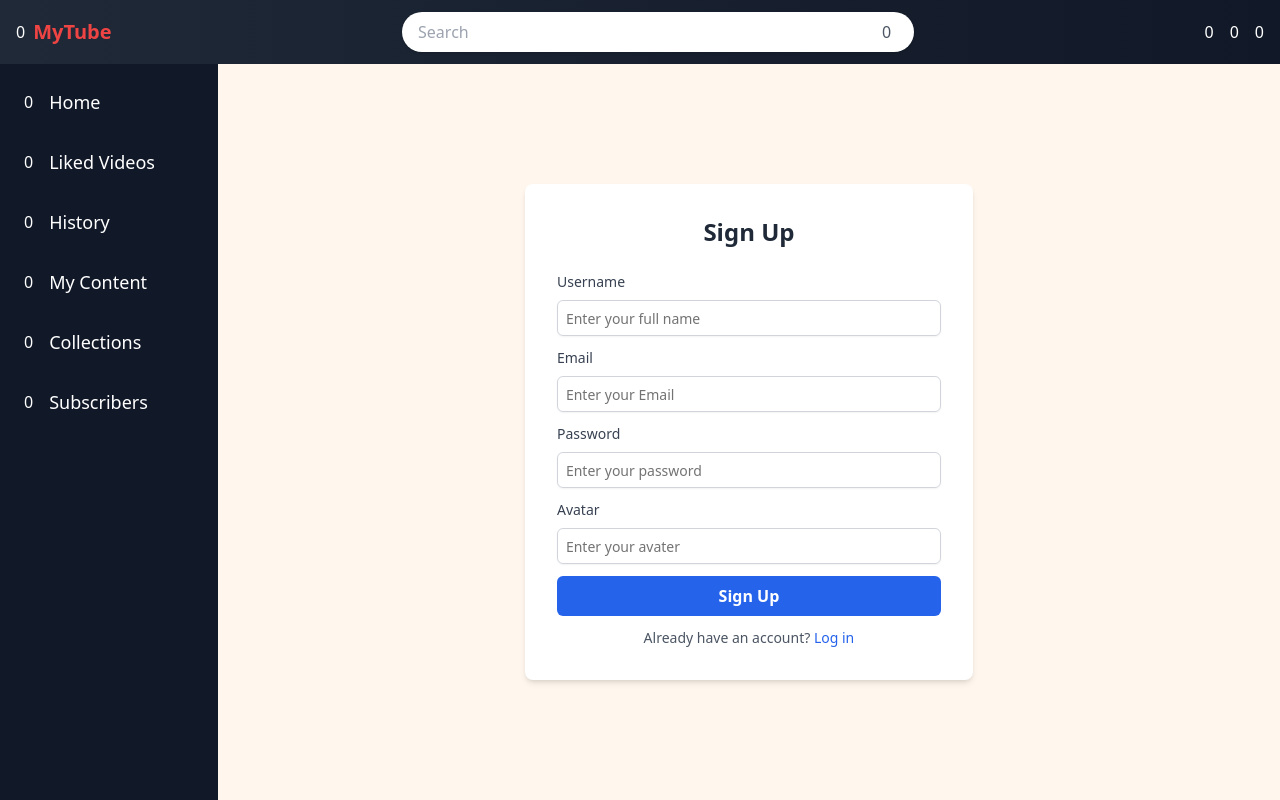
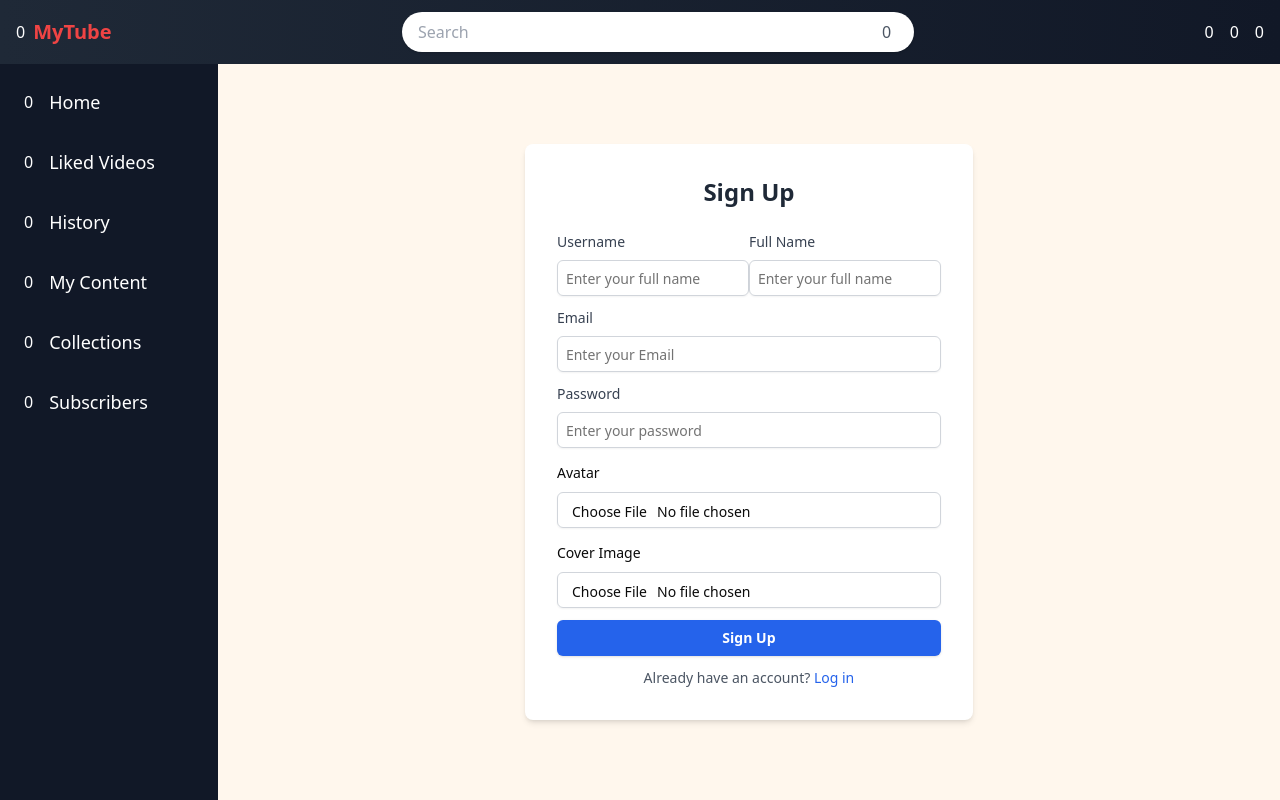
Before and after one commit to tilak-dev/video-publish, a Next.js app in the folder client/: page /signup in a window 1280 px wide. Built offline with nearby package versions, Linux system fonts and the light colour scheme; no server answers.

Commit message:
signup page added working fine

```diff
--- a/client/src/app/(aurh)/signup/page.tsx
+++ b/client/src/app/(aurh)/signup/page.tsx
@@ -5,7 +5,6 @@ import Link from "next/link";
 import {
   Form,
   FormControl,
-  FormDescription,
   FormField,
   FormItem,
   FormLabel,
@@ -16,40 +15,59 @@ import { z } from "zod";
 import { useForm } from "react-hook-form";
 import { zodResolver } from "@hookform/resolvers/zod";
 import { Input } from "@/components/ui/input";
+import { Button } from "@/components/ui/button";
+import api from "@/utils/axiosInstance";
 
 const SignupPage = () => {
-  const [avatar, setAvatar] = useState();
-
-
-
   const form = useForm<z.infer<typeof signUpSchema>>({
     resolver: zodResolver(signUpSchema),
     defaultValues: {
+      username:"",
       fullName: "",
       email: "",
       password: "",
-      avatar: avatar,
+      avatar: null,
+      coverImage:  null ,
+
     },
   });
 
-  function onSubmit(values: z.infer<typeof signUpSchema>) {
-    // Do something with the form values.
-    // ✅ This will be type-safe and validated.
-    console.log(values);
+  async function onSubmit(values: z.infer<typeof signUpSchema>) {
+    const formData = new FormData();
+
+    // Append text fields
+    formData.append("username", values.username);
+    formData.append("fullName", values.fullName);
+    formData.append("email", values.email);
+    formData.append("password", values.password);
+
+    // Append file fields
+    if (values.avatar) formData.append("avatar", values.avatar);
+    if (values.coverImage) formData.append("coverImage", values.coverImage);
+
+    try {
+      const response = await api.post("/users/register", formData, {
+        headers: { "Content-Type": "multipart/form-data" },//coz document is included
+      });
+      console.log(response.data);
+    } catch (error) {
+      console.error("Error registering user:", error);
     }
-
+  }
   return (
-    <div className="min-h-full w-full flex items-center justify-center bg-orange-50">
+  <div className="h-full w-full flex items-center justify-center bg-orange-50 overflow-y-auto">
+      <div className="h-full w-full flex items-center justify-center bg-orange-50 ">
       <div className="bg-white p-8 rounded-lg shadow-md w-full max-w-md">
         <h2 className="text-2xl font-bold text-center text-gray-800 mb-6">
           Sign Up
         </h2>
         <Form {...form}>
           <form onSubmit={form.handleSubmit(onSubmit)} className="space-y-3">
-            {/* fullname */}
+            {/* fullname  and username*/}
+            <div className=" flex justify-between">
             <FormField
               control={form.control}
-              name="fullName"
+              name="username"
               render={({ field }) => (
                 <FormItem>
                   <FormLabel className="block text-sm font-medium text-gray-700">
@@ -66,6 +84,27 @@ const SignupPage = () => {
                 </FormItem>
               )}
             />
+            <FormField
+              control={form.control}
+              name="fullName"
+              render={({ field }) => (
+                <FormItem>
+                  <FormLabel className="block text-sm font-medium text-gray-700">
+                    Full Name
+                  </FormLabel>
+                  <FormControl>
+                    <Input
+                      className="mt-1 p-2 block w-full border border-gray-300 rounded-md shadow-sm focus:outline-none focus:border-blue-500"
+                      placeholder="Enter your full name"
+                      {...field}
+                      required
+                    />
+                  </FormControl>
+                </FormItem>
+              )}
+            />
+            </div>
+
             {/* email */}
             <FormField
               control={form.control}
@@ -110,30 +149,56 @@ const SignupPage = () => {
             <FormField
               control={form.control}
               name="avatar"
-              render={({ field }) => (
+              render={({ field: { value, onChange, ...fieldProps } }) => (
                 <FormItem>
-                  <FormLabel className="block text-sm font-medium text-gray-700">
-                    Avatar
-                  </FormLabel>
+                  <FormLabel>Avatar</FormLabel>
                   <FormControl>
                     <Input
-
+                      {...fieldProps}
+                      type="file"
                       className="mt-1 p-2 block w-full border border-gray-300 rounded-md shadow-sm focus:outline-none focus:border-blue-500"
                       placeholder="Enter your avater"
-                      {...field}
                       required
+                      accept="image/*, application/pdf"
+                      onChange={(event) =>
+                        onChange(event.target.files && event.target.files[0] || null)
+                      }
                     />
                   </FormControl>
+                  <FormMessage />
+                </FormItem>
+              )}
+            />
+            {/* cover image  */}
+            <FormField
+              control={form.control}
+              name="coverImage"
+              render={({ field: { value, onChange, ...fieldProps } }) => (
+                <FormItem>
+                  <FormLabel>Cover Image</FormLabel>
+                  <FormControl>
+                    <Input
+                      {...fieldProps}
+                      type="file"
+                      className="mt-1 p-2 block w-full border border-gray-300 rounded-md shadow-sm focus:outline-none focus:border-blue-500"
+                      placeholder="Enter your avater"
+                      accept="image/*, application/pdf"
+                      onChange={(event) =>
+                        onChange(event.target.files && event.target.files[0] || null)
+                      }
+                    />
+                  </FormControl>
+                  <FormMessage />
                 </FormItem>
               )}
             />
             {/* Signup Button */}
-<button
+            <Button
               type="submit"
               className="w-full bg-blue-600 text-white py-2 rounded-md font-semibold hover:bg-blue-700 transition duration-200"
             >
               Sign Up
-</button>
+            </Button>
 
             {/* Login Link */}
             <div className="text-sm text-gray-600 mt-4 text-center">
@@ -146,6 +211,7 @@ const SignupPage = () => {
         </Form>
       </div>
     </div>
+  </div>
   );
 };
 
--- a/client/src/app/schemas/signupSchema.ts
+++ b/client/src/app/schemas/signupSchema.ts
@@ -1,19 +1,12 @@
 import { z } from "zod";
 
+const image = z.instanceof(File).nullable()
+
 export const signUpSchema = z.object({
+  username: z.string().min(3).max(50),
   fullName: z.string().min(3).max(50),
   email: z.string().email(),
   password: z.string().min(8).max(50),
-  avatar: z
-  .instanceof(File)
-  .refine((file) => file?.size <= 5 * 1024 * 1024, { // max size 5MB
-    message: "File size must be less than 5MB",
-  })
-  .refine(
-    (file) => ["image/jpeg", "image/png"].includes(file?.type), // allowed file types
-    {
-      message: "Only .jpg or .png files are allowed",
-    }
-  )
-  .optional(),
+  avatar: image,
+  coverImage: image
 });
```
Lines whose indentation alone changed are shown as unchanged.
